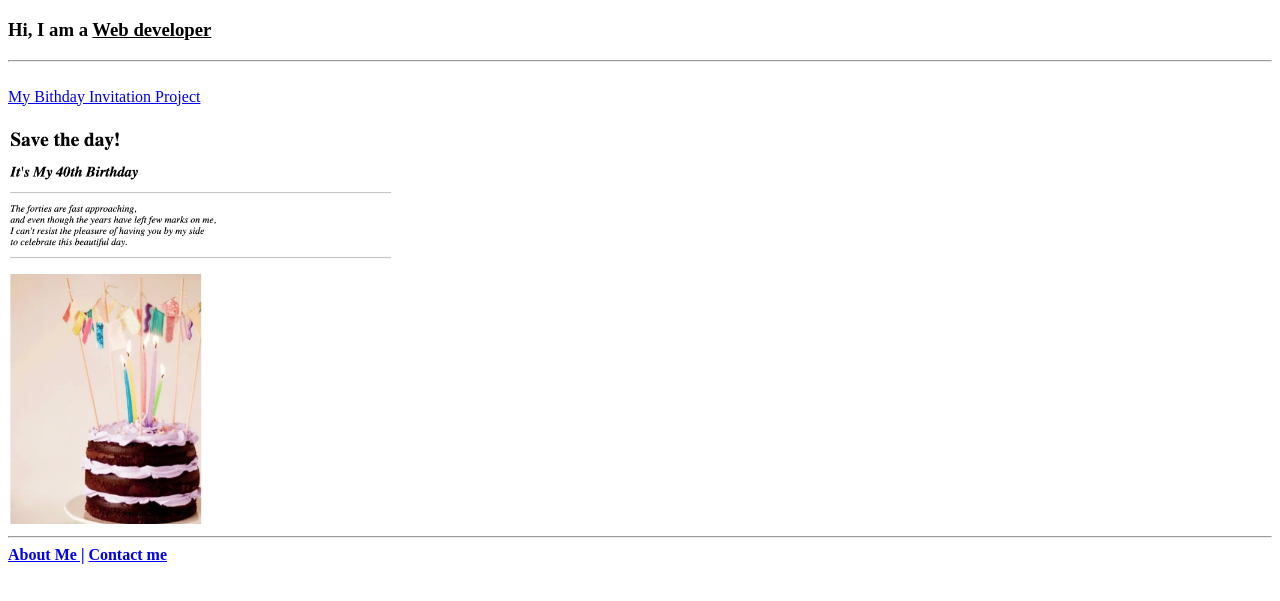
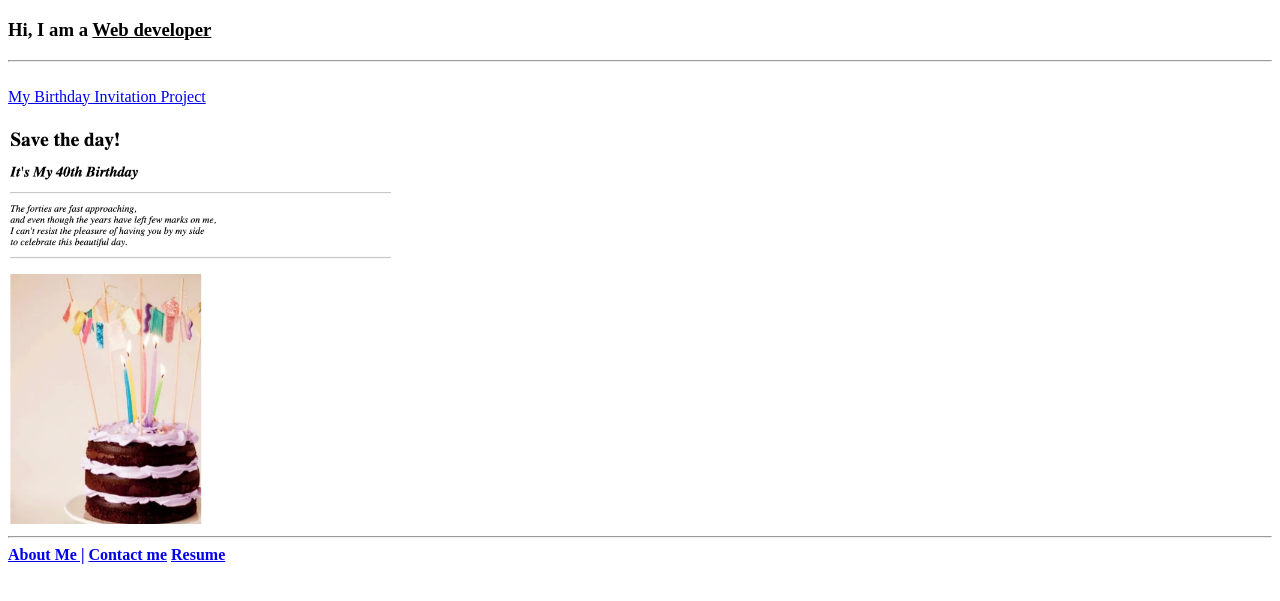
Before and after one commit to mahinreza/html-Portfolio, a plain HTML site: page index.html in a window 1280 px wide. Shown: the part 61-662 px from the top of the page. Drawn offline with Linux system fonts and the light colour scheme.

Commit message:
Update index.html

```diff
--- a/index.html
+++ b/index.html
@@ -12,13 +12,14 @@
     <h3>Hi, I am a <u>Web developer</u> </h3>
     <hr/>
     <br/>
-   <a href="./public/birthday-invite.html">My Bithday Invitation Project</a>
+   <a href="./public/birthday-invite.html">My Birthday Invitation Project</a>
    <br/>
    <br/>
    <img src="./assets/images/Birthday_invitation_project.png" height="400" alt="chocolate birthday cake with candles"/>
     <hr/>
     <a href="./public/about.html"><b>About Me |</b></a>
     <a href="./public/contact.html"><b>Contact me</b></a>
+    <a href="../4.3 HTML Portfolio Project/Capstone Project 1-Online Resume/index.html"><b>Resume</b></a>
 </body>
 
 
```
